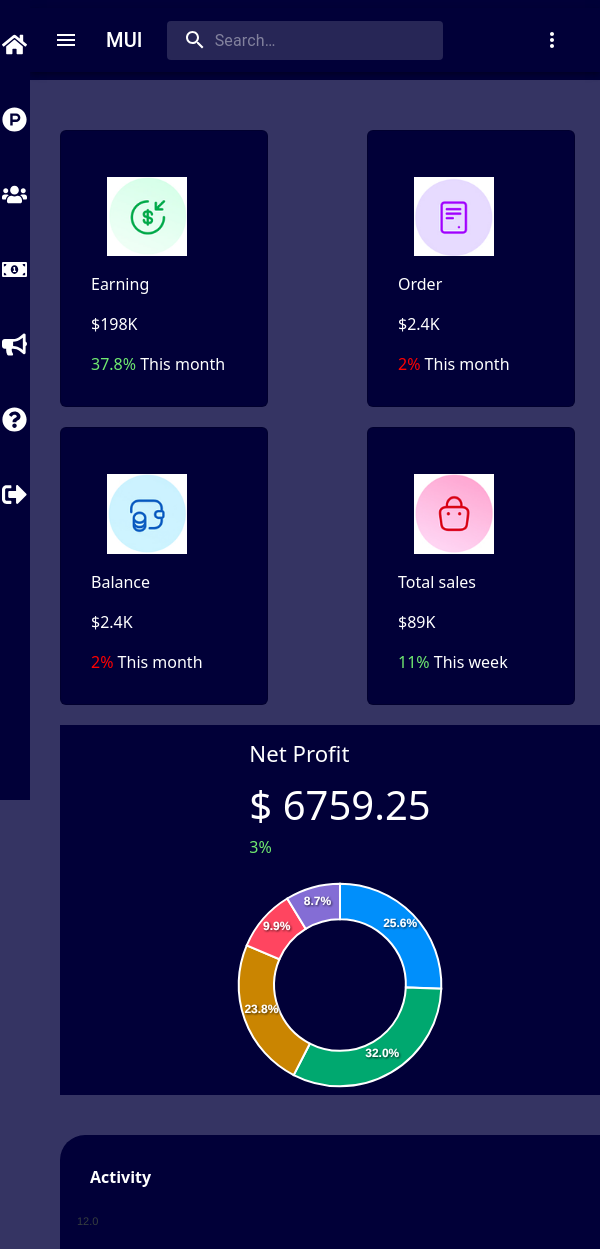
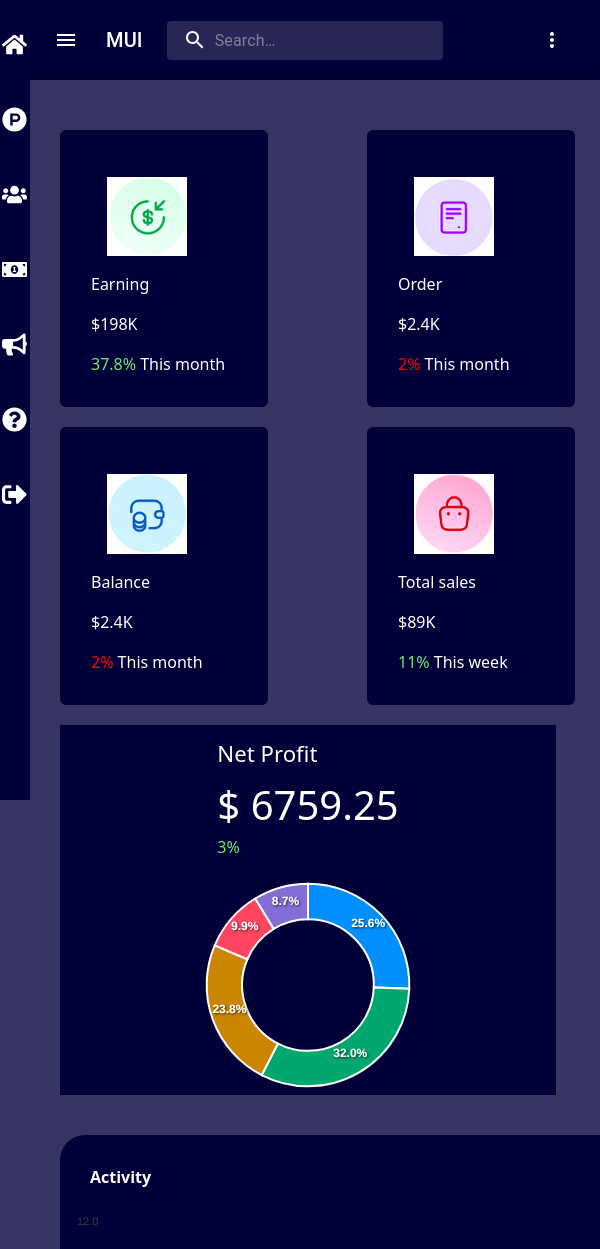
Before and after one commit to vijayshagara/money_save_new, a React (Vite) app: page / in a window 600 px wide. Shown: the top 1249 px of the page. Built offline with nearby package versions, Linux system fonts and the light colour scheme.

Commit message:
Update Card.css

```diff
--- a/src/component/card/Card.css
+++ b/src/component/card/Card.css
@@ -43,14 +43,6 @@ img {
     }
 }
 
-@media (min-width: 400px) and (max-width: 600px) {
-    .card-body-df {
-        width : 31rem !important;
-        flex-direction: column !important;
-    }
-
-}
-
 @media (min-width: 600px) annd (max-width: 801px) {
     .card-body-df {
         flex-direction: column;
@@ -75,3 +67,11 @@ img {
 
     }
 }
+
+@media (min-width: 400px) and (max-width: 600px) {
+    .card-body-df {
+        width : 31rem !important;
+        flex-direction: column !important;
+    }
+
+}
```
